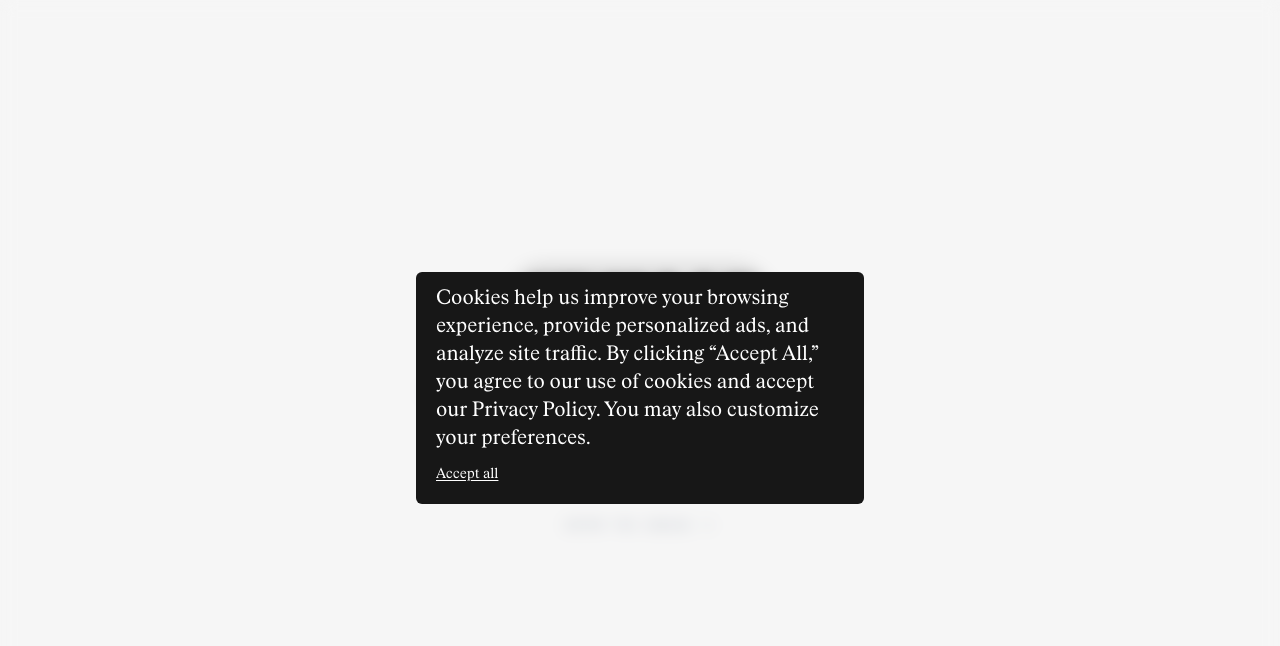
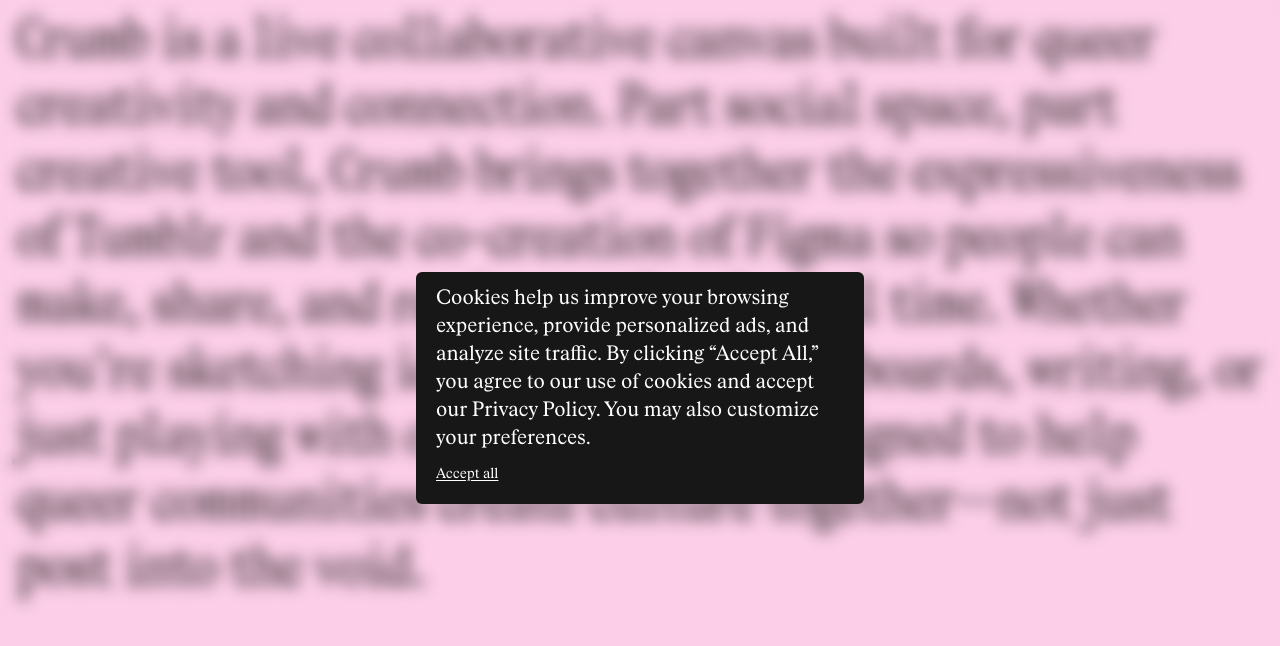
Before and after one commit to mattparisien/portfolio-2, a Next.js app: page /about in a window 1280 px wide. Shown: the top 646 px of the page. Built offline with nearby package versions, Linux system fonts and the light colour scheme.

Commit message:
feat: refactor About page with split text animation and remove SmoothScroll context

```diff
--- a/src/app/about/page.tsx
+++ b/src/app/about/page.tsx
@@ -1,54 +1,68 @@
 'use client'
-import { useState } from "react";
-import classNames from "classnames";
-import Link from "next/link";
+import { useEffect, useRef } from "react";
+import { useSplitText } from "../hooks/useSplitText";
+import gsap from "gsap";
 
-const PALETTE = [
-    "#00CC66",
-    "#ffbbff",
-    "#f36",
-    "#7C4F48",
-    "#7B48A2"
-]
 
 const Page = () => {
 
-    const [hoverCount, setHoverCount] = useState(0);
-    const [isMouseEntered, setIsMouseEntered] = useState(false);
+    const splitTextRef = useRef<HTMLDivElement>(null);
+    const splitText = useSplitText(splitTextRef, {
+        type: "words"
+    });
+    const hasAnimatedInRef = useRef<boolean>(false);
+
+    useEffect(() => {
+        const logo = document.getElementById("header-logo");
+        return () => {
+            if (logo) gsap.set(logo, { x: 0, opacity: 1 });
+        };
+    }, []);
+
+    useEffect(() => {
+        if (!splitText.isReady || hasAnimatedInRef.current) return;
+        const words = splitText.words;
+
+        words.forEach(word => {
+            gsap.set(word, { opacity: 0 })
+        }
+        );
+
+        gsap.set(splitTextRef.current, { opacity: 1 })
+
+        const logo = document.getElementById("header-logo");
+
+        const { left } = splitTextRef.current!.getBoundingClientRect();
+        const { left: logoLeft } = logo!.getBoundingClientRect();
+
+        const distance = logoLeft - left;
+
+        gsap.to(logo, {
+            x: -distance,
+            duration: 0.3,
+            ease: "steps(4)",
+            step: 0.3,
+            onComplete: () => {
+                gsap.to(words, {
+                    opacity: 1,
+                    stagger: 0.05,
+                    duration: 0,
+                    ease: "power4.out",
+                    onStart: () => gsap.set(logo, { opacity: 0 }),
+                })
+            }
+        })
+        hasAnimatedInRef.current = true;
+    }, [splitText])
 
 
-    return <div className="w-screen h-screen bg-[#F6F6F6] flex flex-col items-center justify-center gap-10 px-6">
-        <div className={classNames("text-[5vw] rounded-full pb-1 pl-2 pr-3 pb-2 cursor-pointer border rounded-full leading-none hover:bg-[var(--current-color)]", {
-            "border-[var(--current-color)]": isMouseEntered,
-            "border-black": !isMouseEntered,
-        })}
-            onMouseEnter={() => {
-                setHoverCount((c) => c + 1);
-                setIsMouseEntered(true);
-            }}
-            onMouseLeave={() => setIsMouseEntered(false)}
-            style={{
-                "--current-color": PALETTE[hoverCount % PALETTE.length],
-            } as React.CSSProperties}
-        >
-            <div className="logo text-black" style={{ fontFamily: "Waldeck" }}>CRUMB</div>
+
+    return <div className="w-screen h-screen bg-pink-200 text-fg flex flex-col items-center justify-center px-appBounds py-appBounds">
+        <div className="relative w-full h-full">
+            <div className="-mt-3 text-4xl sm:text-5xl md:text-5xl lg:text-6xl font-heading absolute top-0 left-0 tracking-tight opacity-0 leading-[1.1]" ref={splitTextRef}>
+Crumb is a live collaborative canvas built for queer creativity and connection.
+Part social space, part creative tool, Crumb brings together the expressiveness of Tumblr and the co-creation of Figma so people can make, share, and remix together in real time. Whether you’re sketching ideas, building moodboards, writing, or just playing with others, Crumb is designed to help queer communities create culture together—not just post into the void.                </div>
         </div>
-
-        <div className="max-w-md text-center space-y-3">
-            <p className="text-[13px] text-gray-500 leading-relaxed tracking-wide">
-                Crumb is an infinite collaborative canvas — a queer collective space where anyone can draw, doodle, and leave their mark.
-            </p>
-            <p className="text-[13px] text-gray-500 leading-relaxed tracking-wide">
-                The wall is always open. Pull up a brush, find a corner, and make something with us.
-            </p>
-        </div>
-
-        <Link
-            href="/"
-            className="text-[11px] font-mono tracking-widest uppercase text-gray-400 hover:text-black transition-colors duration-200"
-        >
-            Enter the canvas →
-        </Link>
     </div>
 }
 
--- a/src/app/contexts/SmoothScroll.context.tsx
+++ /dev/null
@@ -1,60 +0,0 @@
-import React, { createContext, useEffect, useState } from "react";
-import type { ILocomotiveScrollOptions } from "locomotive-scroll";
-
-type LocomotiveScrollInstance = {
-  destroy: () => void;
-};
-
-type SmoothScrollContextValue = {
-  scroll: LocomotiveScrollInstance | null;
-};
-
-type SmoothScrollProviderProps = {
-  children: React.ReactNode;
-  /** Passed directly to the Locomotive Scroll constructor. */
-  options?: ILocomotiveScrollOptions;
-};
-
-export const SmoothScrollContext = createContext<SmoothScrollContextValue>({
-  scroll: null,
-});
-
-export const SmoothScrollProvider = ({
-  children,
-  options,
-}: SmoothScrollProviderProps) => {
-  const [scroll, setScroll] = useState<LocomotiveScrollInstance | null>(null);
-
-  useEffect(() => {
-    if (!scroll) {
-      (async () => {
-        try {
-          const LocomotiveScroll = (await import("locomotive-scroll")).default;
-
-          const instance = new LocomotiveScroll(options);
-          setScroll(instance as unknown as LocomotiveScrollInstance);
-        } catch (error) {
-          throw new Error(`[SmoothScrollProvider]: ${error}`);
-        }
-      })();
-    }
-
-    return () => {
-      scroll?.destroy();
-    };
-    // `options` is intentionally omitted from the dep array. Locomotive Scroll
-    // is initialised once and torn down when the component unmounts; rebuilding
-    // it every time the options object reference changes would cause jank.
-    // Pass a stable (memoised) options object at the call site if re-init is needed.
-    // eslint-disable-next-line react-hooks/exhaustive-deps
-  }, [scroll]);
-
-  return (
-    <SmoothScrollContext.Provider value={{ scroll }}>
-      {children}
-    </SmoothScrollContext.Provider>
-  );
-};
-
-SmoothScrollContext.displayName = "SmoothScrollContext";
-SmoothScrollProvider.displayName = "SmoothScrollProvider";
--- a/src/app/globals.css
+++ b/src/app/globals.css
@@ -22,6 +22,8 @@
   --shadow-inner: none;
   --inset-shadow-sm: none;
   --inset-shadow: none;
+
+  --spacing-appBounds: calc(var(--spacing) * 4);
 }
 
 /* *:not(:focus-visible) {
--- a/src/app/layout.tsx
+++ b/src/app/layout.tsx
@@ -7,6 +7,7 @@
 import { UploadProgressProvider } from "@/app/contexts/UploadProgress.context";
 import { UploadProgressBar } from "@/components/UploadProgressBar";
 import { CookieConsent } from "@/components/CookieConsent";
+import Header from "@/components/Header";
 
 export const metadata: Metadata = {
   title: "Crumb",
@@ -35,9 +36,9 @@
         <UploadProgressProvider>
           <UploadProgressBar />
           <CookieConsent />
-          <SmoothScroller>
-            {children}
-          </SmoothScroller>
+          <Header />
+          {children}
+
         </UploadProgressProvider>
       </body>
     </html>
--- a/src/components/DrawingBoard/DrawingBoard.tsx
+++ b/src/components/DrawingBoard/DrawingBoard.tsx
@@ -635,11 +635,11 @@
         onClearRequest={() => setClearConfirmOpen(true)}
       />
       {!panelVisible && <ZoomNav zoom={zoom} onZoomIn={zoomIn} onZoomOut={zoomOut} onZoomReset={zoomReset} />}
-      <BoardHeader isSyncing={isSyncing} />
+      {/* <BoardHeader isSyncing={isSyncing} /> */}
 
       {/* Top-right cluster: active users */}
       {!panelVisible && (
-        <div className="absolute top-5 right-5 z-[200]">
+        <div className="absolute top-appBounds right-appBounds z-[200]">
           <ActiveUsers />
         </div>
       )}
--- a/src/components/DrawingBoard/components/DrawingTools/DrawingTools.tsx
+++ b/src/components/DrawingBoard/components/DrawingTools/DrawingTools.tsx
@@ -67,7 +67,7 @@
   });
 
   return (
-    <ToolOverlaySurface className="fixed bottom-5 left-1/2 -translate-x-1/2">
+    <ToolOverlaySurface className="fixed bottom-appBounds left-1/2 -translate-x-1/2">
       <ToolButton
         active={tool === "select"}
         onClick={() => onToolChange("select")}
--- a/src/components/DrawingBoard/components/Icons.tsx
+++ b/src/components/DrawingBoard/components/Icons.tsx
@@ -151,7 +151,7 @@
 export const LinkIcon = ({ width = 18, height = 18, strokeWidth = 1.5, className }: IconProps) => {
     return (
         <svg width={width} height={height} viewBox="0 0 14 14" fill="none" xmlns="http://www.w3.org/2000/svg" className={className}>
-            <g clip-path="url(#clip0_1545_10661)">
+            <g clipPath="url(#clip0_1545_10661)">
                 <path d="M8.53996 9.70001L10.54 7.70001L12.66 5.58001C13.2218 5.01751 13.5373 4.25501 13.5373 3.46001C13.5373 2.665 13.2218 1.90251 12.66 1.34001V1.34001C12.0975 0.778205 11.335 0.462646 10.54 0.462646C9.74496 0.462646 8.98246 0.778205 8.41996 1.34001L6.99996 2.76001L5.45996 4.30001" strokeWidth={strokeWidth} stroke="currentColor" stroke-linecap="round" stroke-linejoin="round" />
                 <path d="M3.49998 6.26001L1.37998 8.38001C0.818183 8.94251 0.502625 9.70501 0.502625 10.5C0.502625 11.295 0.818183 12.0575 1.37998 12.62V12.62C1.94249 13.1818 2.70498 13.4974 3.49998 13.4974C4.29499 13.4974 5.05748 13.1818 5.61998 12.62L6.61998 11.62" strokeWidth={strokeWidth} stroke="currentColor" stroke-linecap="round" stroke-linejoin="round" />
                 <path d="M4.16998 2.05005L9.82998 11.95" strokeWidth={strokeWidth} stroke="currentColor" stroke-linecap="round" stroke-linejoin="round" />
--- a/src/components/DrawingBoard/components/ObjectLockButton.tsx
+++ b/src/components/DrawingBoard/components/ObjectLockButton.tsx
@@ -90,9 +90,9 @@
       if (/^https?:\/\//i.test(trimmed)) {
         // Already has a scheme — use as-is
         url = trimmed;
-      } else if (trimmed.startsWith("/")) {
-        // Relative path — prepend current origin
-        url = `${window.location.origin}${trimmed}`;
+      } else if (trimmed.startsWith("/") || trimmed.startsWith("#")) {
+        // Relative path — store as-is
+        url = trimmed;
       } else {
         // Bare domain — prepend https://
         url = `https://${trimmed}`;
--- a/src/components/DrawingBoard/components/ZoomNav.tsx
+++ b/src/components/DrawingBoard/components/ZoomNav.tsx
@@ -12,7 +12,7 @@
 export default function ZoomNav({ zoom, onZoomIn, onZoomOut, onZoomReset }: ZoomNavProps) {
   return (
     <div
-      className="absolute bottom-6 right-6 hidden sm:flex items-center gap-0.5 px-1.5 py-1.5 rounded-xl z-[200]"
+      className="absolute bottom-appBounds right-appBounds hidden sm:flex items-center gap-0.5 px-1.5 py-1.5 rounded-xl z-[200]"
       style={{
         background: "rgba(255,255,255,0.92)",
         backdropFilter: "blur(14px)",
--- /dev/null
+++ b/src/components/Header.tsx
@@ -0,0 +1,15 @@
+"use client";
+
+interface HeaderProps {
+    isSyncing?: boolean;
+}
+
+export default function Header({ isSyncing: _ }: HeaderProps) {
+    return (
+        <div
+            className="absolute top-appBounds left-0 sm:left-1/2 sm:-translate-x-1/2 rounded-full flex items-center z-[400] select-none"
+        >
+            <div className="font-heading text-5xl mix-blend-exclusion md:text-6xl leading-[0.75] tracking-tight text-fg" id="header-logo">Crumb</div>
+        </div>
+    );
+}
--- a/src/components/SmoothScroller.tsx
+++ /dev/null
@@ -1,13 +0,0 @@
-'use client';
-
-import { SmoothScrollProvider } from "@/app/contexts/SmoothScroll.context";
-
-const SmoothScroller: React.FC<{ children: React.ReactNode }> = ({ children }) => {
-  return (
-    <SmoothScrollProvider>
-      {children}
-    </SmoothScrollProvider>
-  );
-}
-
-export default SmoothScroller;
```
Also changed, not shown: src/components/DrawingBoard/hooks/useFabricCanvas.ts (+8 -1 lines).
